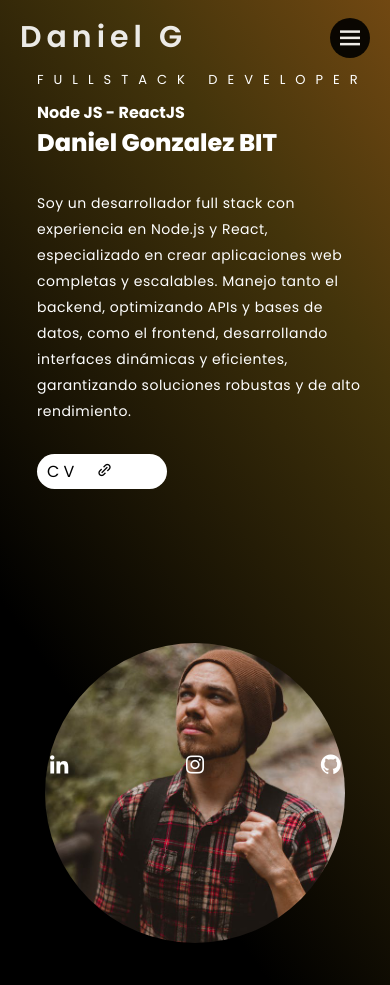
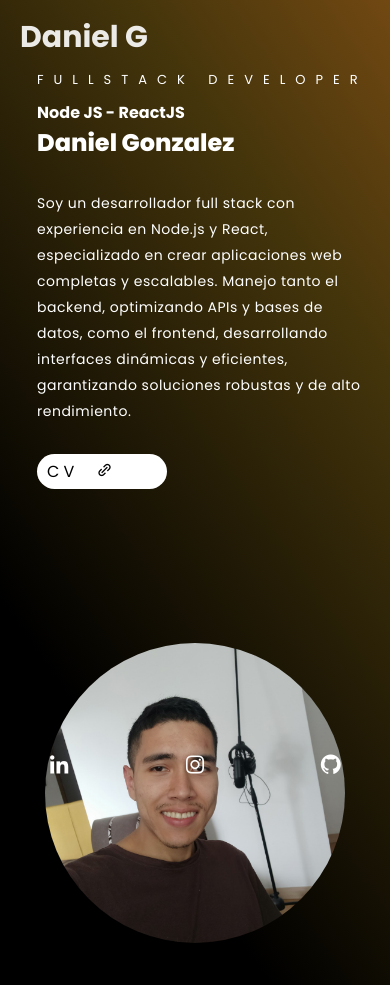
Before and after one commit to Danielgbit/Portafolio-HTML-CSS, a plain HTML site: page index.html in a window 390 px wide. Drawn offline with nearby package versions, Linux system fonts and the light colour scheme.

Commit message:
update portafolio

```diff
--- a/index.html
+++ b/index.html
@@ -21,46 +21,46 @@
     <header>
         <a href="#logo" class="logo">Daniel G</a>
 
-        <input type="checkbox" name="main-toggle" id="main-toggle">
+<!--         <input type="checkbox" name="main-toggle" id="main-toggle">
         <label for="main-toggle" class="main-icon-action">
             <div class='bx bx-menu' id="main-icon"></div>
-        </label>
+        </label> -->
 
 
-        <ul class="navlist">
+<!--         <ul class="navlist">
             <li><a href="#">Home</a></li>
             <li><a href="#">About</a></li>
             <li><a href="#">Portafolio</a></li>
             <li><a href="#">Contact</a></li>
-        </ul>
+        </ul> -->
     </header>
 
         <section class="curriculum">
         <div class="curriculum-text">
             <h5>FullStack Developer</h5>
             <h4>Node JS - ReactJS</h4>
-            <h1>Daniel Gonzalez BIT</h1>
+            <h1>Daniel Gonzalez</h1>
             <p>Soy un desarrollador full stack con experiencia en Node.js y React, especializado en crear
                 aplicaciones web completas y escalables. Manejo tanto el backend, optimizando APIs y bases de datos,
                 como el frontend, desarrollando interfaces dinámicas y eficientes, garantizando soluciones robustas
                 y de alto rendimiento.
             </p>
             <button class="button-cv">
-                <a class="cv" href="#CV">CV
+                <a class="cv" href="https://drive.google.com/file/d/1REKDhWwbd4dlKtcl0CtKfBvT2oU9iusz/view?usp=sharing">CV
                     <i class='bx bx-link-alt'></i>
                 </a>
             </button>
         </div>
 
         <div class="dev-img">
-            <img src="/assets/img/avatar.jpg" alt="img">
+            <img src="/assets/img/avatar.png" alt="img">
         </div>
     </section>
 
     <div class="networks-wrapper">
-        <i class='bx bxl-linkedin' ></i>
-        <i class='bx bxl-instagram' ></i>
-        <i class='bx bxl-github' ></i>
+        <a class='bx bxl-linkedin' href="https://www.linkedin.com/in/daniel-gonzalez-3a5a50273/" ></a>
+        <a class='bx bxl-instagram' href="https://www.instagram.com/danielgz2_/?hl=es"></a>
+        <a class='bx bxl-github' href="https://github.com/" ></a>
     </div>
 
 
--- a/style.css
+++ b/style.css
@@ -30,9 +30,8 @@ header .logo {
     color: white;
     font-weight: 600;
     font-size: 30px;
-    letter-spacing: 2px;
     font-family: Poppins;
-    letter-spacing: 5px;
+    font-weight: bold;
 }
 
 .navlist {
@@ -161,7 +160,7 @@ header .logo {
 
 
     .dev-img img {
-        height: auto;
+    height: auto;
     width: 400px;
     border-radius: 50%;
     transition: all 1s linear;
@@ -178,7 +177,7 @@ header .logo {
     padding: 0 20px;
 }
 
-.networks-wrapper i {
+.networks-wrapper a {
     display: block;
     margin: 30px 0;
     font-size: 1.5rem;
@@ -186,7 +185,7 @@ header .logo {
     cursor: pointer;
 }
 
-.networks-wrapper i:hover {
+.networks-wrapper a:hover {
     transform: translateY(-3px);
     background: transparent;
     border-radius: 50%;
@@ -239,7 +238,7 @@ header .logo {
         left: 3%;
     }
 
-    .networks-wrapper i {
+    .networks-wrapper a {
         display: inline;
         padding: 20px;
     }
```
Also changed, not shown: assets/img/avatar.jpg (deleted), assets/img/avatar.png (added).
